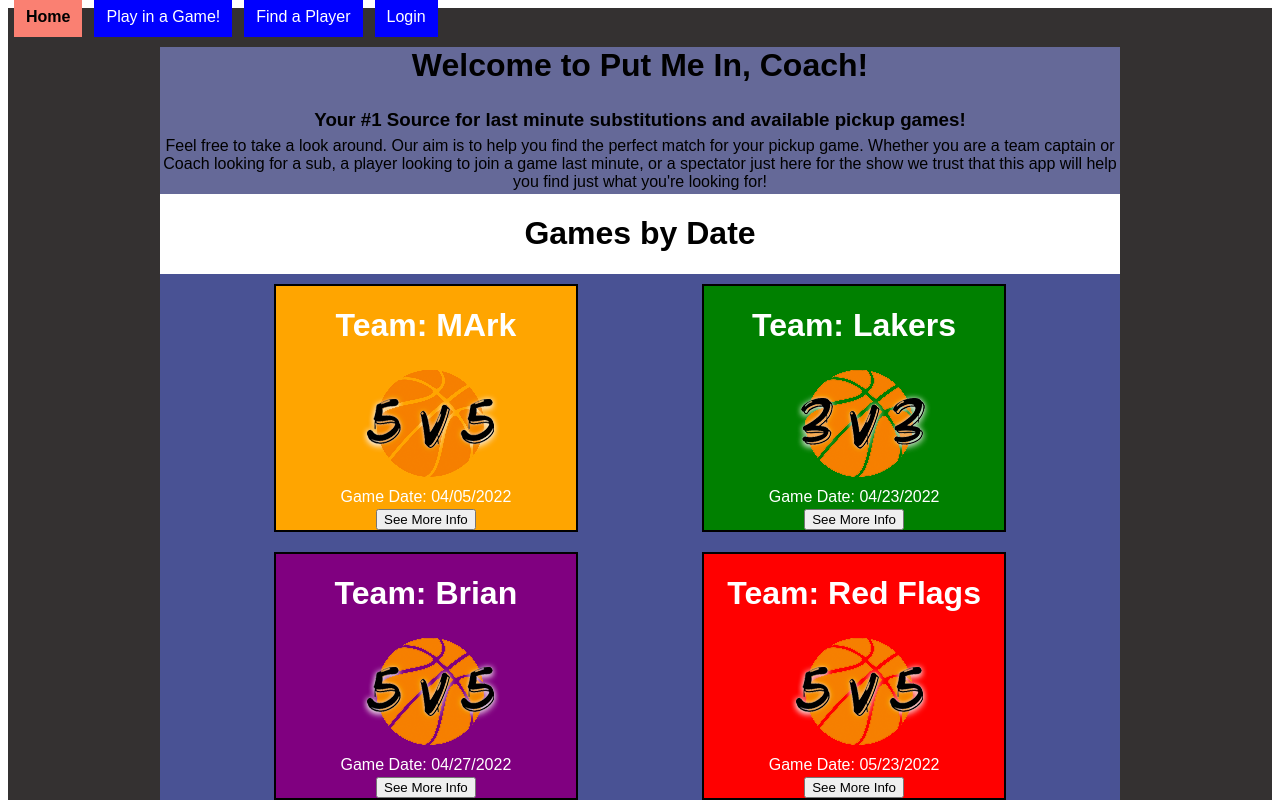
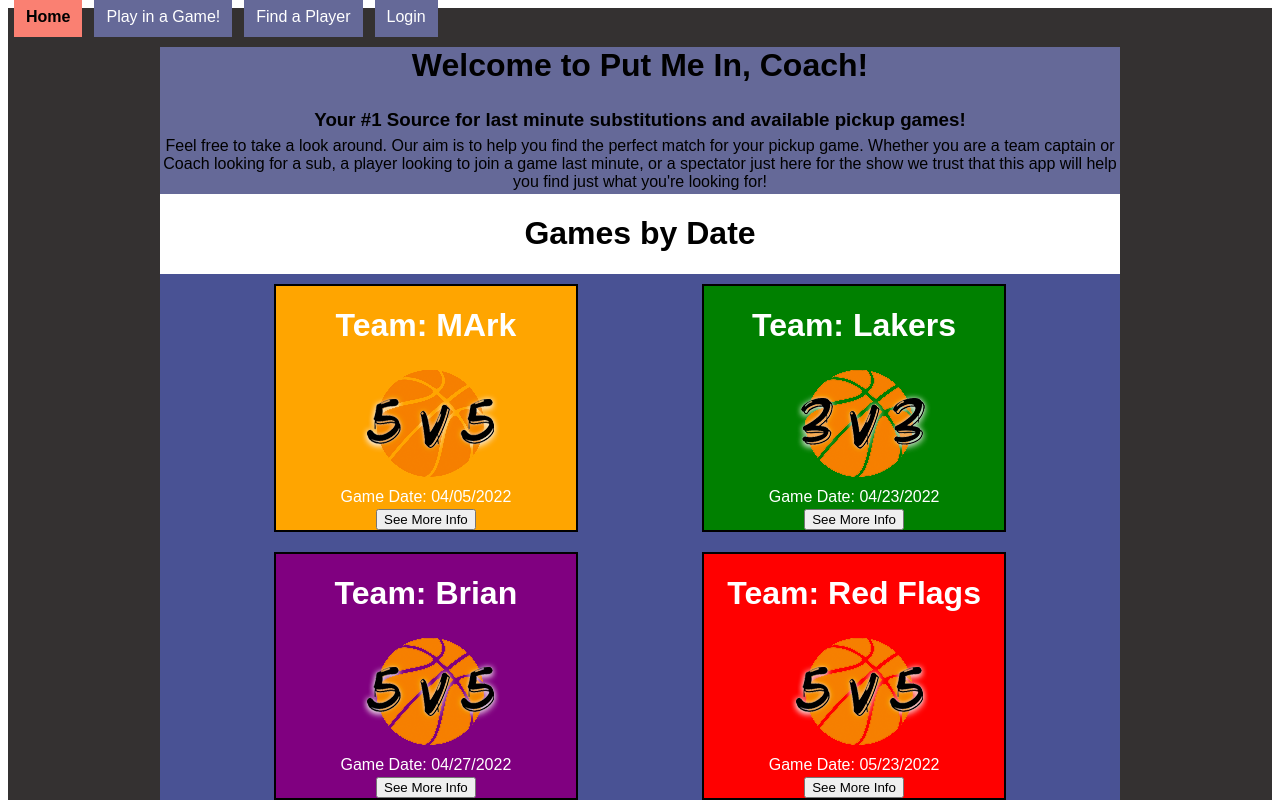
Before and after one commit to bitz820/Put-Me-In-Coach, a React (Create React App) app: page / in a window 1280 px wide. Shown: the top 800 px of the page. Built offline with nearby package versions, Linux system fonts and the light colour scheme; data requests are answered from the project's data file.

Commit message:
css changes

```diff
--- a/src/Components/NavBar.css
+++ b/src/Components/NavBar.css
@@ -13,3 +13,10 @@
     color: "black";
     font-weight: "bold"
 } */
+
+div.nav-style {
+    background: "red";
+    width: 100vw;
+
+
+}
--- a/src/Components/NavBar.js
+++ b/src/Components/NavBar.js
@@ -8,7 +8,7 @@ const linkStyles = {
     width: "100%",
     padding: "12px",
     margin: "0 6px 6px",
-    background: "blue",
+    background: "#656998",
     textDecoration: "none",
     color: "white",
 }
```
